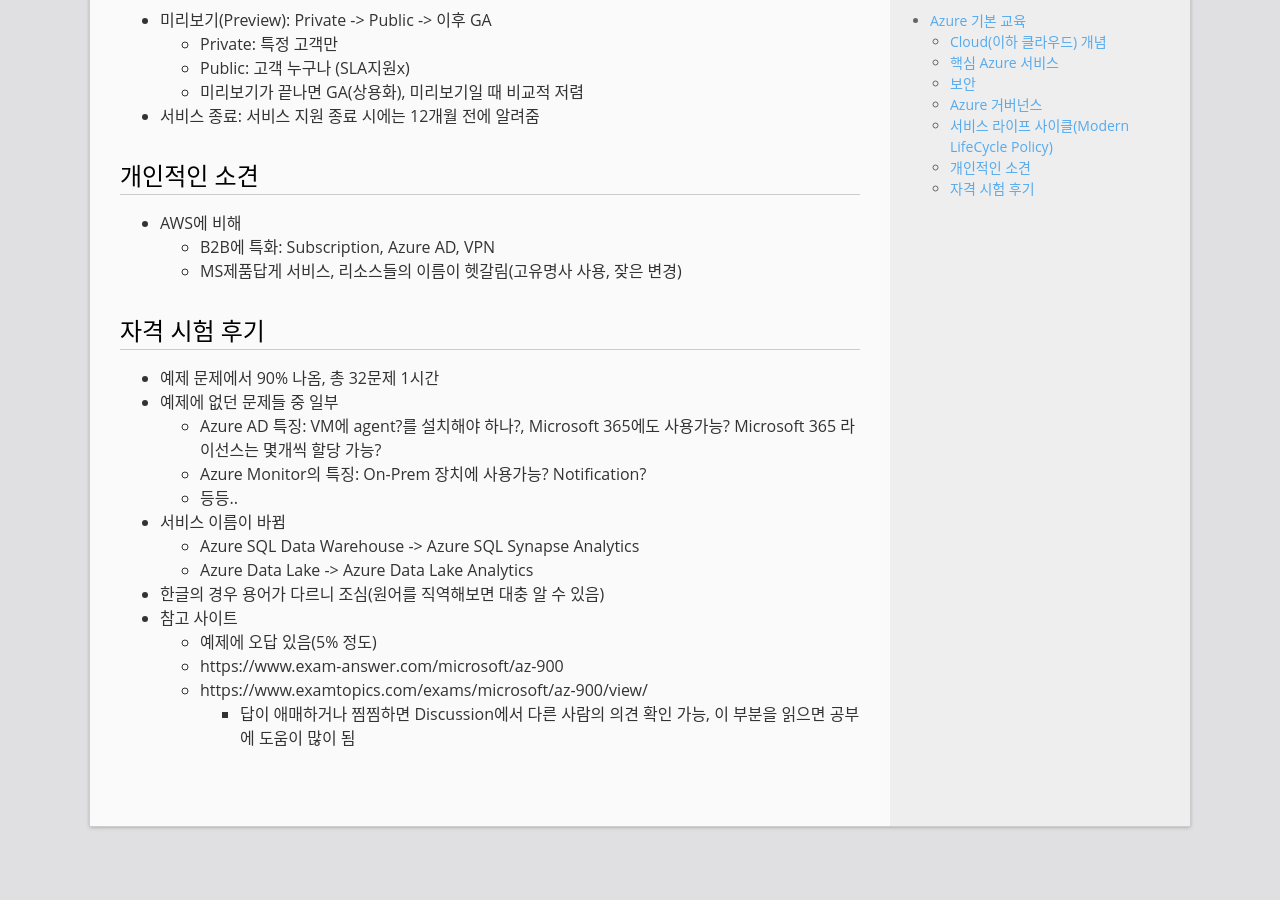
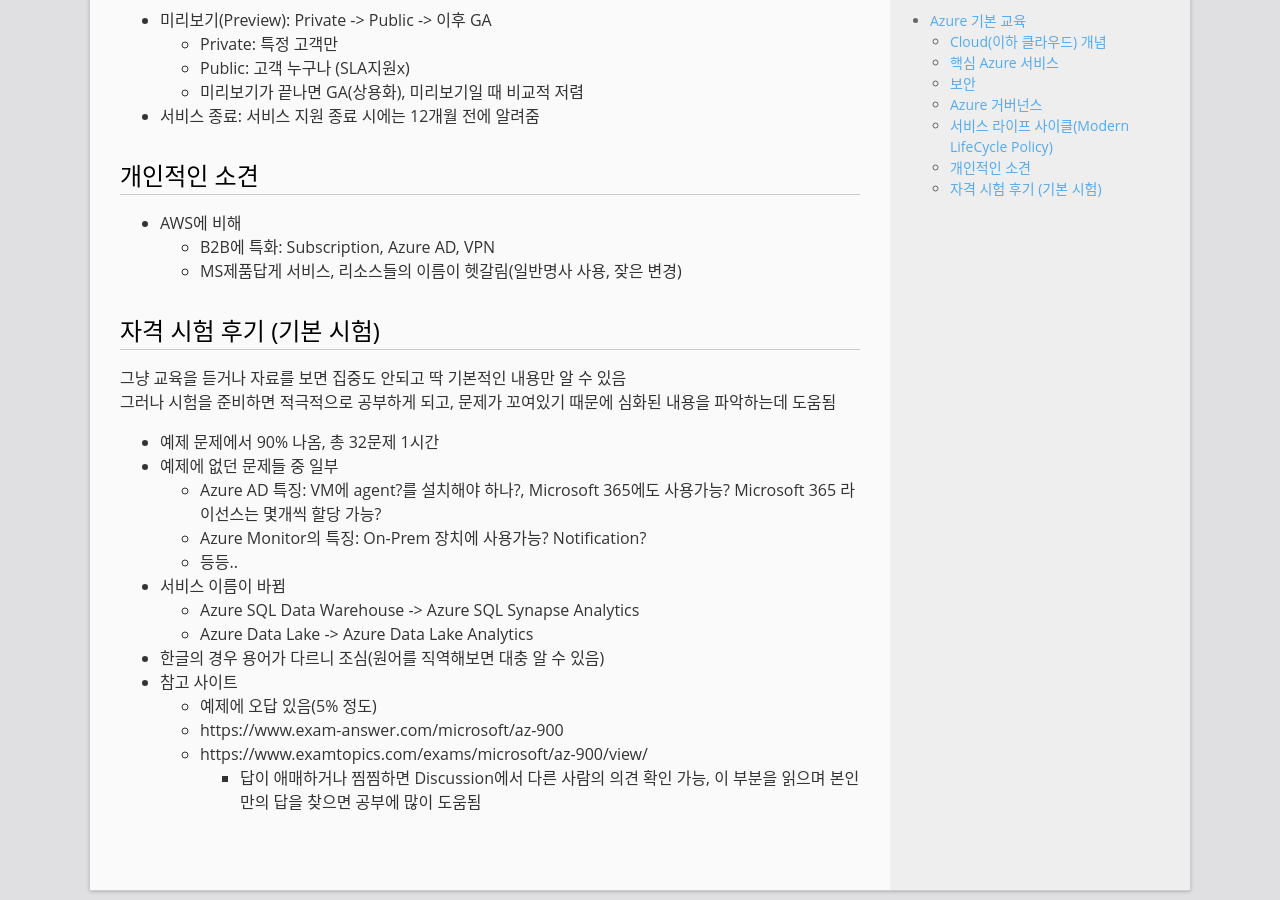
Before and after one commit to mystria/mystria.github.io, a Jekyll site: the page built from _posts/2020-05-25-azure-fundamental.md, in a window 1280 px wide and 900 px high, scrolled down 7173 px. Built offline with Jekyll 4.4.1, drawn with Linux system fonts in a browser that asks for light colours; comment, search, counter and statistics services are not loaded.

Commit message:
Update contents

```diff
--- a/_posts/2020-05-25-azure-fundamental.md
+++ b/_posts/2020-05-25-azure-fundamental.md
@@ -250,9 +250,11 @@
 ## 개인적인 소견
 * AWS에 비해
   + B2B에 특화: Subscription, Azure AD, VPN
-  + MS제품답게 서비스, 리소스들의 이름이 헷갈림(고유명사 사용, 잦은 변경)
+  + MS제품답게 서비스, 리소스들의 이름이 헷갈림(일반명사 사용, 잦은 변경)
 
-## 자격 시험 후기
+## 자격 시험 후기 (기본 시험)
+그냥 교육을 듣거나 자료를 보면 집중도 안되고 딱 기본적인 내용만 알 수 있음
+그러나 시험을 준비하면 적극적으로 공부하게 되고, 문제가 꼬여있기 때문에 심화된 내용을 파악하는데 도움됨
 * 예제 문제에서 90% 나옴, 총 32문제 1시간
 * 예제에 없던 문제들 중 일부
   + Azure AD 특징: VM에 agent?를 설치해야 하나?, Microsoft 365에도 사용가능? Microsoft 365 라이선스는 몇개씩 할당 가능?
@@ -266,4 +268,4 @@
   + 예제에 오답 있음(5% 정도)
   + https://www.exam-answer.com/microsoft/az-900
   + https://www.examtopics.com/exams/microsoft/az-900/view/
-    - 답이 애매하거나 찜찜하면 Discussion에서 다른 사람의 의견 확인 가능, 이 부분을 읽으면 공부에 도움이 많이 됨
+    - 답이 애매하거나 찜찜하면 Discussion에서 다른 사람의 의견 확인 가능, 이 부분을 읽으며 본인만의 답을 찾으면 공부에 많이 도움됨
```
